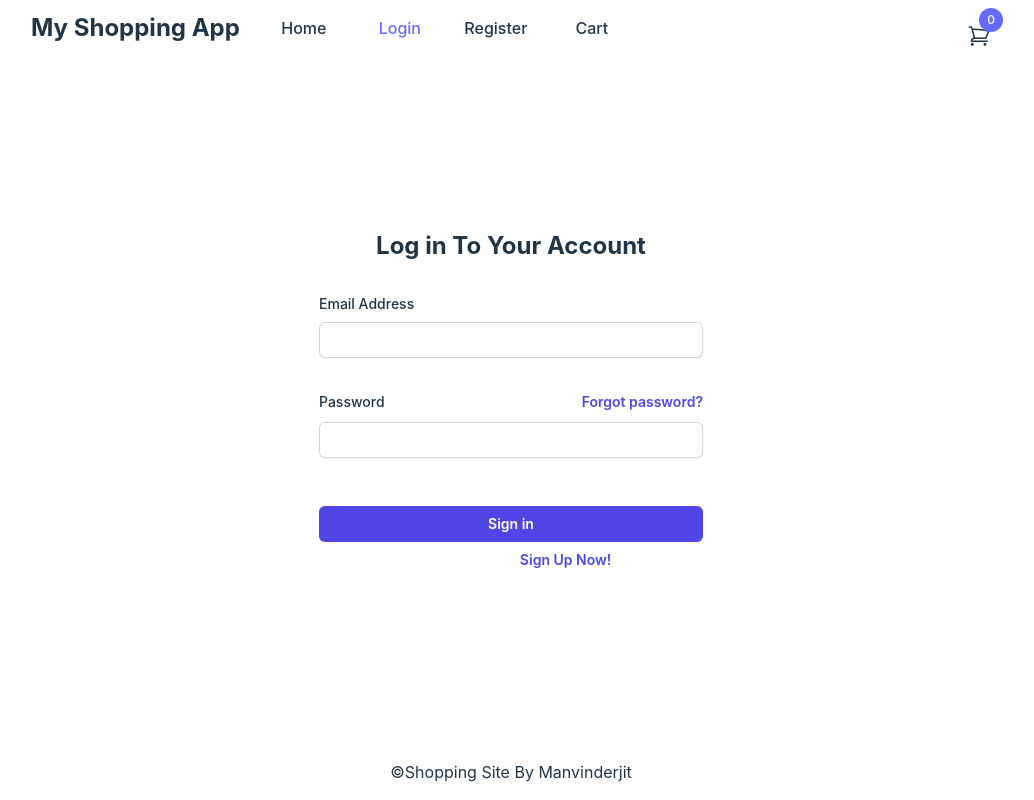
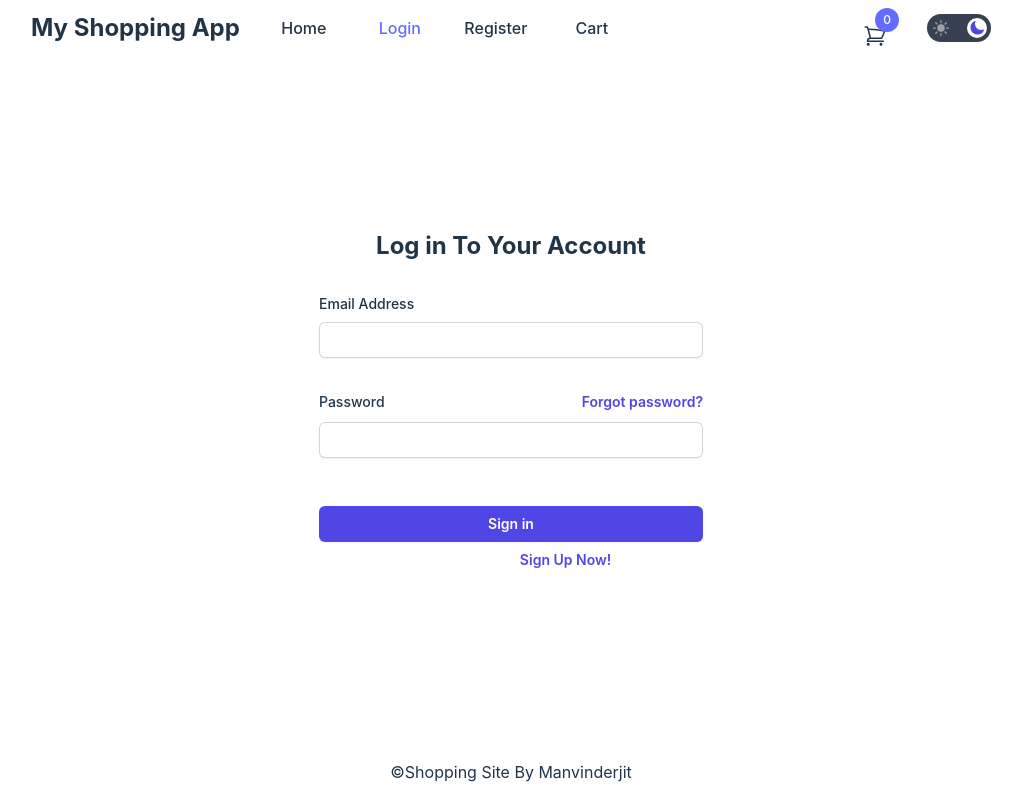
Before and after one commit to manvinderjit/2023-TOP-Project-Shopping-Cart, a React (Vite) app: page /login in a window 1280 px wide. Shown: the whole page, without its empty margins (129-1163 px from the left). Built offline with nearby package versions, Linux system fonts and the light colour scheme; no server answers.

Commit message:
feat: Add theme toggle button

```diff
--- /dev/null
+++ b/src/components/buttonToggle/ButtonToggle.tsx
@@ -0,0 +1,49 @@
+import { useState } from "react";
+
+const ButtonToggle = (): React.JSX.Element => {
+  const [isChecked, setIsChecked] = useState<boolean>(true);
+  const handleToggle = () => {setIsChecked(isChecked ? false : true)};
+
+  const content: React.JSX.Element = (
+    <div className="flex flex-col justify-evenly">
+      <div>
+        <input
+          id="themeToggle"
+          type="checkbox"
+          className="sr-only peer"
+          defaultChecked
+          onChange={handleToggle}
+        />
+        <label
+          htmlFor="themeToggle"
+          className="w-16 h-7 px-1 bg-gray-700 relative rounded-full cursor-pointer flex justify-between items-center peer peer-checked:after:translate-x-9 after:content-[''] after:absolute after:bg-white after:fill-indigo-600 after:rounded-full after:h-5 after:w-5 after:transition-all after:duration-500"
+        >
+          <svg
+            xmlns="http://www.w3.org/2000/svg"
+            viewBox="0 0 24 24"
+            fill="currentColor"
+            className={`size-5 z-40 ${isChecked? 'fill-gray-400' : 'fill-indigo-600'}`}
+          >
+            <path d="M12 2.25a.75.75 0 0 1 .75.75v2.25a.75.75 0 0 1-1.5 0V3a.75.75 0 0 1 .75-.75ZM7.5 12a4.5 4.5 0 1 1 9 0 4.5 4.5 0 0 1-9 0ZM18.894 6.166a.75.75 0 0 0-1.06-1.06l-1.591 1.59a.75.75 0 1 0 1.06 1.061l1.591-1.59ZM21.75 12a.75.75 0 0 1-.75.75h-2.25a.75.75 0 0 1 0-1.5H21a.75.75 0 0 1 .75.75ZM17.834 18.894a.75.75 0 0 0 1.06-1.06l-1.59-1.591a.75.75 0 1 0-1.061 1.06l1.59 1.591ZM12 18a.75.75 0 0 1 .75.75V21a.75.75 0 0 1-1.5 0v-2.25A.75.75 0 0 1 12 18ZM7.758 17.303a.75.75 0 0 0-1.061-1.06l-1.591 1.59a.75.75 0 0 0 1.06 1.061l1.591-1.59ZM6 12a.75.75 0 0 1-.75.75H3a.75.75 0 0 1 0-1.5h2.25A.75.75 0 0 1 6 12ZM6.697 7.757a.75.75 0 0 0 1.06-1.06l-1.59-1.591a.75.75 0 0 0-1.061 1.06l1.59 1.591Z" />
+          </svg>
+          <svg
+            xmlns="http://www.w3.org/2000/svg"
+            viewBox="0 0 24 24"
+            fill="red"
+            className={`size-4 z-40 mr-[2px] ${isChecked? 'fill-indigo-600': 'fill-gray-400' }`}
+          >
+            <path
+              fillRule="evenodd"
+              d="M9.528 1.718a.75.75 0 0 1 .162.819A8.97 8.97 0 0 0 9 6a9 9 0 0 0 9 9 8.97 8.97 0 0 0 3.463-.69.75.75 0 0 1 .981.98 10.503 10.503 0 0 1-9.694 6.46c-5.799 0-10.5-4.7-10.5-10.5 0-4.368 2.667-8.112 6.46-9.694a.75.75 0 0 1 .818.162Z"
+              clipRule="evenodd"
+            />
+          </svg>
+        </label>
+      </div>
+    </div>
+  );
+
+  return content;
+};
+
+export default ButtonToggle;
--- a/src/components/cartDrawer/CartDrawer.tsx
+++ b/src/components/cartDrawer/CartDrawer.tsx
@@ -46,7 +46,7 @@ const CartDrawer = (): React.JSX.Element => {
         </div>
       </section>
     ) : (
-      <div className="top-3 right-3 fixed flex justify-center">
+      <div className="hidden top-3 right-3 fixed md:flex justify-center">
         <button
           aria-label="Show Items in Cart"
           onClick={() => setShowCartDrawer(true)}
--- a/src/components/nav/CartButton.tsx
+++ b/src/components/nav/CartButton.tsx
@@ -9,7 +9,7 @@ const CartButton = (): React.JSX.Element => {
    (
     <div className="justify-end">
       <Link to='/cart'>
-        <div className="relative py-2">
+        <div className="relative mx-6 py-2">
           <div className="t-0 absolute left-3">
             <p className="flex h-2 w-2 items-center justify-center rounded-full bg-[#646cff] p-3 text-xs text-white">
               {totalCartQuantity}
--- a/src/components/nav/Logo.tsx
+++ b/src/components/nav/Logo.tsx
@@ -2,7 +2,7 @@
 const Logo = (): React.JSX.Element => {
 
   const content: React.JSX.Element = (
-    <div id="logo" className="flex flex-col justify-center text-2xl font-bold">
+    <div id="logo" className="hidden lg:flex flex-col justify-center text-2xl font-bold">
       My Shopping App
     </div>
   );
--- a/src/components/nav/NavItemsTop.tsx
+++ b/src/components/nav/NavItemsTop.tsx
@@ -7,7 +7,7 @@ const NavItemsTop = (): React.JSX.Element => {
   const currentLocation = useLocation();
 
     const content: React.JSX.Element = (
-      <ul className="flex flex-row mr-auto">
+      <ul className="hidden lg:flex flex-row mr-auto">
         <li className={`flex flex-col justify-center text-center w-24 text-l ${currentLocation.pathname === '/' ? 'text-[#646cff]' : ''}`}>
           <Link to="/">Home</Link>
         </li>
--- a/src/components/nav/NavItemsTopMobile.tsx
+++ b/src/components/nav/NavItemsTopMobile.tsx
@@ -13,7 +13,7 @@ const NavItemsTopMobile = (): React.JSX.Element => {
   const toggleMobileNavMenu = () => isMobileNavOpen ? setIsMobileNavOpen(false) : setIsMobileNavOpen(true);
 
   const content: React.JSX.Element = (
-    <ul className="flex flex-row mr-auto">
+    <ul className="flex lg:hidden flex-row sm:mr-auto">
       <li className="flex flex-col justify-center text-center w-24 text-l">
         <button
           aria-label="Navigation Menu"
--- a/src/components/nav/NavTop.tsx
+++ b/src/components/nav/NavTop.tsx
@@ -6,6 +6,7 @@ import { useAppSelector } from "../../application/reduxHooks";
 import { getCurrentToken, getCurrentUserDetails } from "../../features/auth/authSlice";
 import { Navigate } from "react-router-dom";
 import NavItemsTopMobile from "./NavItemsTopMobile";
+import ButtonToggle from "../buttonToggle/ButtonToggle";
 
 const NavTop = (): React.JSX.Element => {
   const token = useAppSelector(getCurrentToken);
@@ -14,16 +15,13 @@ const NavTop = (): React.JSX.Element => {
 
     const content: React.JSX.Element = (
       <>
-        <nav className="flex lg:hidden flex-row w-3/4 mx-auto gap-4 ">
+        <nav className="flex flex-row w-11/12 md:w-3/4 mx-auto gap-4 justify-evenly lg:justify-normal">
+          <Logo />
           <NavItemsTopMobile />
-          {token && token !== null ? <NavUserAccountTools /> : <></>}
-          <CartButton />
-        </nav>
-        <nav className="hidden lg:flex flex-row w-3/4 mx-auto gap-4">
-          <Logo />
           <NavItemsTop />
           {token && token !== null ? <NavUserAccountTools /> : <></>}
           <CartButton />
+          <ButtonToggle />
         </nav>
       </>
     );
```
